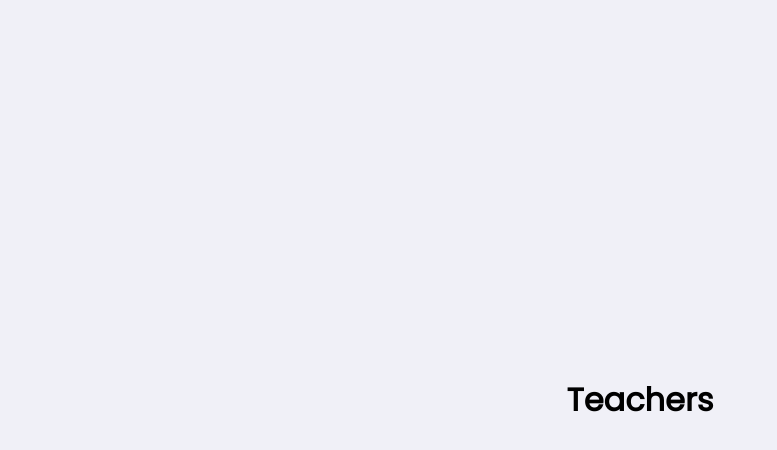
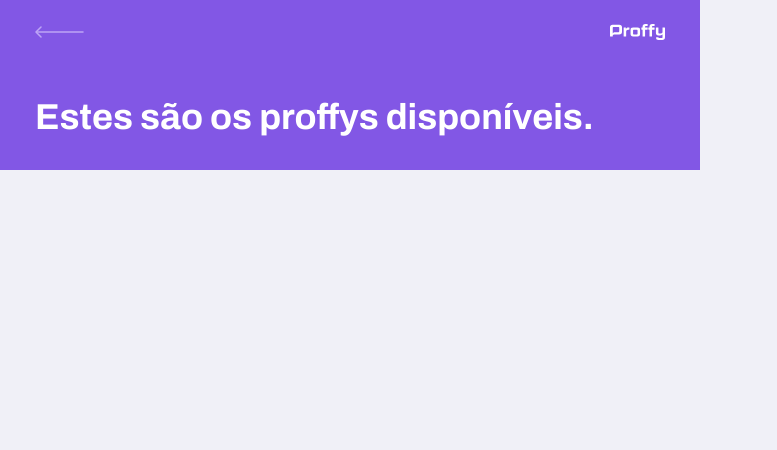
Before and after one commit to DaviCecilio/proffy-app, a React (Create React App) app: page /study in a window 1280 px wide. Shown: the top 450 px of the page, without its empty margins (0-777 px from the left). Built offline with nearby package versions, Linux system fonts and the light colour scheme.

Commit message:
feat(PageHeader): add Header component

```diff
--- /dev/null
+++ b/src/components/PageHeader/index.tsx
@@ -0,0 +1,32 @@
+import React from "react";
+import { Link } from "react-router-dom";
+
+import logoImg from "../../assets/images/logo.svg";
+import backIcon from "../../assets/images/icons/back.svg";
+
+import HeaderContainer from "./styles";
+
+interface PageHeaderProps {
+  title: string;
+}
+
+const PageHeader: React.FC<PageHeaderProps> = ({ title, children }) => {
+  return (
+    <HeaderContainer>
+      <div className="top-bar-container">
+        <Link to="/">
+          <img src={backIcon} alt="Voltar" />
+        </Link>
+
+        <img src={logoImg} alt="Voltar" />
+      </div>
+
+      <div className="header-content">
+        <strong>{title}</strong>
+        {children}
+      </div>
+    </HeaderContainer>
+  );
+};
+
+export default PageHeader;
--- /dev/null
+++ b/src/components/PageHeader/styles.tsx
@@ -0,0 +1,44 @@
+import styled from "styled-components";
+
+const HeaderContainer = styled.header`
+  display: flex;
+  flex-direction: column;
+  background-color: var(--color-primary);
+
+  .top-bar-container {
+    width: 90%;
+    margin: 0 auto;
+    display: flex;
+    justify-content: space-between;
+    align-items: center;
+    color: vat(--color-text-in-primary);
+    padding: 1.6rem 0;
+
+    > img {
+      height: 1.6rem;
+    }
+
+    a {
+      height: 3.2rem;
+      transition: opacity 0.2s;
+      &:hover {
+        opacity: 0.6;
+      }
+    }
+  }
+
+  .header-content {
+    width: 90%;
+    margin: 0 auto;
+    position: relative;
+    margin: 3.2rem auto;
+
+    strong {
+      font: 700 3.6rem Archivo;
+      line-height: 4.2rem;
+      color: var(--color-title-in-primary);
+    }
+  }
+`;
+
+export default HeaderContainer;
--- a/src/pages/TeacherList/index.tsx
+++ b/src/pages/TeacherList/index.tsx
@@ -1,7 +1,18 @@
 import React from "react";
 
+import PageTeacherContainer from "./styles";
+import PageHeader from "../../components/PageHeader";
+
 function TeacherList() {
-  return <h1>Teachers</h1>;
+  return (
+    <PageTeacherContainer>
+      <div id="page-teacher-list" className="container">
+        <PageHeader title="Estes são os proffys disponíveis.">
+
+        </PageHeader>
+      </div>
+    </PageTeacherContainer>
+  );
 }
 
 export default TeacherList;
--- /dev/null
+++ b/src/pages/TeacherList/styles.tsx
@@ -0,0 +1,12 @@
+import styled from "styled-components";
+
+const PageTeacherContainer = styled.section`
+  width: 100vw;
+  height: 100vh;
+
+  #page-teacher-list {
+    width: 100%;
+  }
+`;
+
+export default PageTeacherContainer;
--- a/src/routes.tsx
+++ b/src/routes.tsx
@@ -1,5 +1,5 @@
 import React from "react";
-import { Route, BrowserRouter } from "react-router-dom";
+import { Route, BrowserRouter as Router } from "react-router-dom";
 
 import Landing from "./pages/Landing";
 import TeacherList from "./pages/TeacherList";
@@ -7,11 +7,11 @@ import TeachForm from "./pages/TeacherList";
 
 function Routes() {
   return (
-    <BrowserRouter>
+    <Router>
       <Route exact path="/" component={Landing} />
       <Route path="/study" component={TeacherList} />
       <Route path="/give-classes" component={TeachForm} />
-    </BrowserRouter>
+    </Router>
   );
 }
 
```
